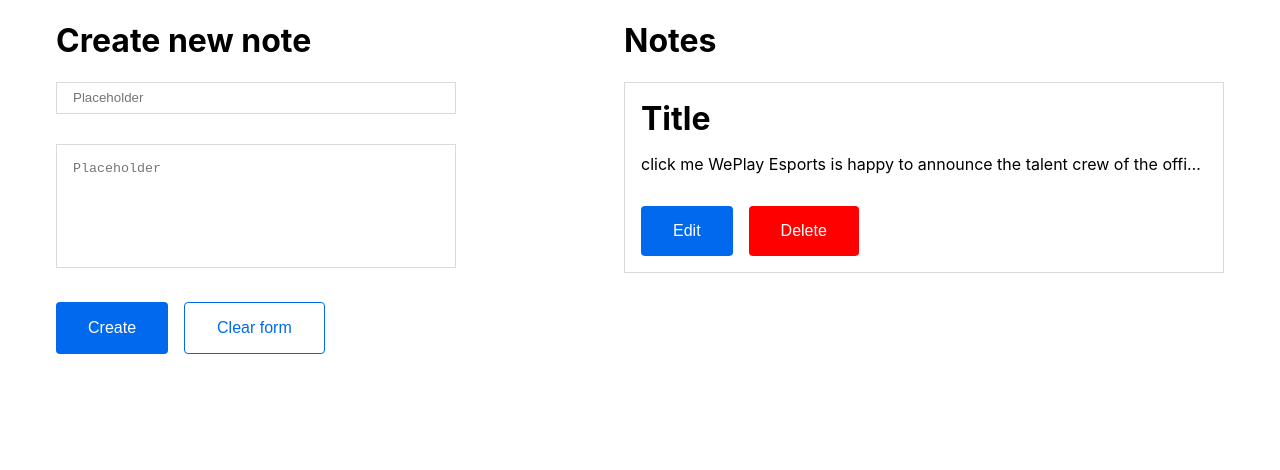
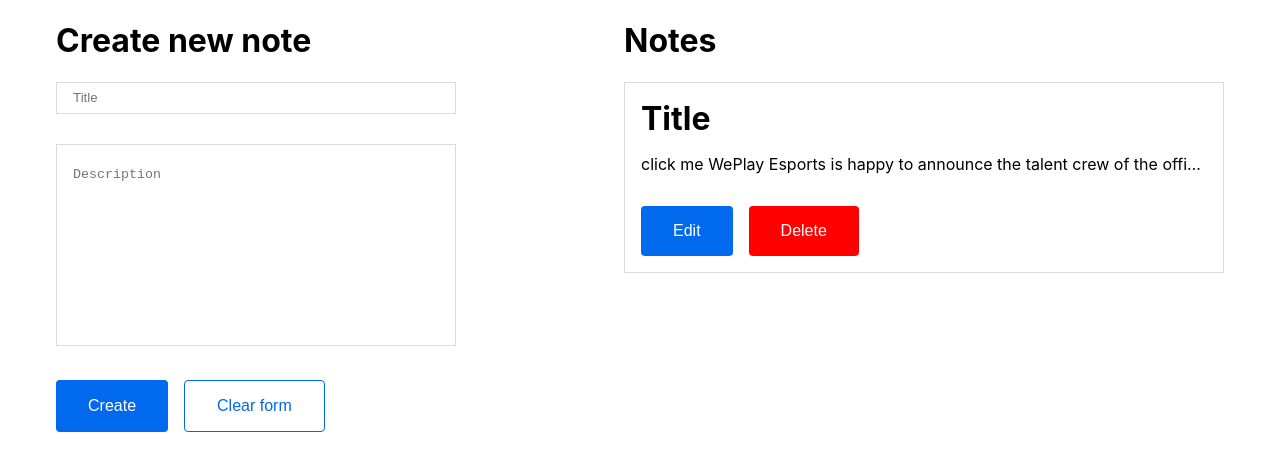
Before and after one commit to OlegKotsubko/prjctr, a React (Create React App) app: page / in a window 1280 px wide. Shown: the top 470 px of the page. Built offline with nearby package versions, Linux system fonts and the light colour scheme.

Commit message:
Fix input validation on empty state. Refactor inputs handler function

```diff
--- a/src/components/Form/Form.js
+++ b/src/components/Form/Form.js
@@ -23,8 +23,8 @@ const Form = () => {
 
   const [title, setTitle] = useState('');
   const [description, setDescription] = useState('');
-  const [titleError, setTitleError] = useState(' ');
-  const [descriptionError, setDescriptionError] = useState(' ');
+  const [titleError, setTitleError] = useState('');
+  const [descriptionError, setDescriptionError] = useState('');
 
   useEffect(() => {
     if(editItem !== null) {
@@ -33,37 +33,30 @@ const Form = () => {
     }
   }, [editItem])
 
-  const titleHandler = (e) => {
-    const { value } = e.target;
-
-    if(value.length > MAX_TITLE_LENGTH) {
+  useEffect(() => {
+    if(title.length > MAX_TITLE_LENGTH) {
       setTitleError(`Title is more then ${Number(title.length) - (MAX_TITLE_LENGTH)}`)
     } else {
       setTitleError('')
     }
+  }, [title])
 
-    setTitle(value)
-  }
-
-  const descriptionHandler = (e) => {
-    const { value } = e.target;
-
-    if(value.length > MAX_DESCRIPTION_LENGTH) {
+  useEffect(() => {
+    if(description.length > MAX_DESCRIPTION_LENGTH) {
       setDescriptionError(`Description is more then ${Number(description.length) - (MAX_DESCRIPTION_LENGTH)}`)
     } else {
       setDescriptionError('')
     }
-
-    setDescription(value)
-  }
+  }, [description])
 
   const clearForm = () => {
     setTitle('');
     setDescription('')
+    setTitleError('')
+    setDescriptionError('');
   }
 
   const submitHandler = () => {
-
     if(title === '') {
       setTitleError('Plz fill this field')
     }
@@ -72,7 +65,8 @@ const Form = () => {
       setDescriptionError('Plz fill this field');
     }
 
-    if(!descriptionError && !titleError) {
+    if(!descriptionError && !titleError && title !== '' && description !== '') {
+
       const sanitizedHTML = DOMPurify.sanitize(description, {})
       const rawTextFromHTML = sanitizedHTML
         .replace(/(<([^>]+)>)/gi, " ")
@@ -111,24 +105,21 @@ const Form = () => {
     <div className={styles.block}>
       <h1>{editItem ? "Edit note" : "Create new note"}</h1>
       <form>
-        <div className={styles.input}>
+        <div className={styles.offset}>
           <Input
             type="text"
-            placeholder="Placeholder"
-            name="title"
+            placeholder="Title"
             value={title}
-            inputHandler={titleHandler}
+            inputHandler={(e) => setTitle(e.target.value)}
           />
          <Alert text={titleError} />
         </div>
-        <div className={styles.input}>
-          <textarea
-            rows="6"
-            name="description"
-            className={styles.textarea}
-            placeholder="Placeholder"
-            onInput={descriptionHandler}
+        <div className={styles.offset}>
+          <Input
+            type="textarea"
             value={description}
+            placeholder="Description"
+            inputHandler={(e) => setDescription(e.target.value)}
           />
           <Alert text={descriptionError} />
         </div>
--- a/src/components/Form/Form.module.scss
+++ b/src/components/Form/Form.module.scss
@@ -2,15 +2,8 @@
   max-width: 400px;
 }
 
-.input {
+.offset {
   margin-bottom: 16px;
-}
-
-.textarea {
-  padding: 16px;
-  width: 100%;
-  border: 1px solid #dadada;
-  resize: none;
 }
 
 .footer {
--- a/src/components/Input/Input.js
+++ b/src/components/Input/Input.js
@@ -4,19 +4,31 @@ import styles from './Input.module.scss'
 
 const Input = ({
   type,
-  value,
   inputHandler,
   placeholder,
-  className,
-}) => (
+  value,
+}) => {
+  if(type === "textarea") {
+    return (
+      <textarea
+        rows="6"
+        className={classNames(styles.block, styles.textarea)}
+        placeholder={placeholder}
+        value={value}
+        onChange={inputHandler}
+      />
+    )
+  }
+  return (
     <input
       type={type}
-    className={classNames(styles.block, className)}
+      className={classNames(styles.block)}
+      onInput={inputHandler}
       value={value}
-    onInput={inputHandler}
       placeholder={placeholder}
     />
   )
+}
 
 
 export default Input;
--- a/src/components/Input/Input.module.scss
+++ b/src/components/Input/Input.module.scss
@@ -4,4 +4,10 @@
   border: 1px solid #dadada;
   line-height: 28px;
   padding: 0 16px;
+
+  &.textarea {
+    padding: 16px;
+    resize: none;
+    height: auto;
+  }
 }
--- a/src/components/NotesList/NotesList.js
+++ b/src/components/NotesList/NotesList.js
@@ -1,4 +1,4 @@
-import {useContext} from "react";
+import React, {useContext} from "react";
 import {NoteContext} from "../../contexts/NotesContext";
 
 import styles from './NotesList.module.scss'
@@ -12,18 +12,15 @@ const NotesList = () => {
       <div className={styles.header}>
         <h1>Notes</h1>
       </div>
-
       <div className={styles.grid}>
-        {state?.map(({title, rawTextFromHTML, id}) => {
-          return(
+        {state.map(({title, rawTextFromHTML, id}) => (
           <Note
             key={id}
             id={id}
             title={title}
             description={rawTextFromHTML}
           />
-          )
-        })}
+        ))}
       </div>
     </div>
   )
```
Lines whose indentation alone changed are shown as unchanged.
